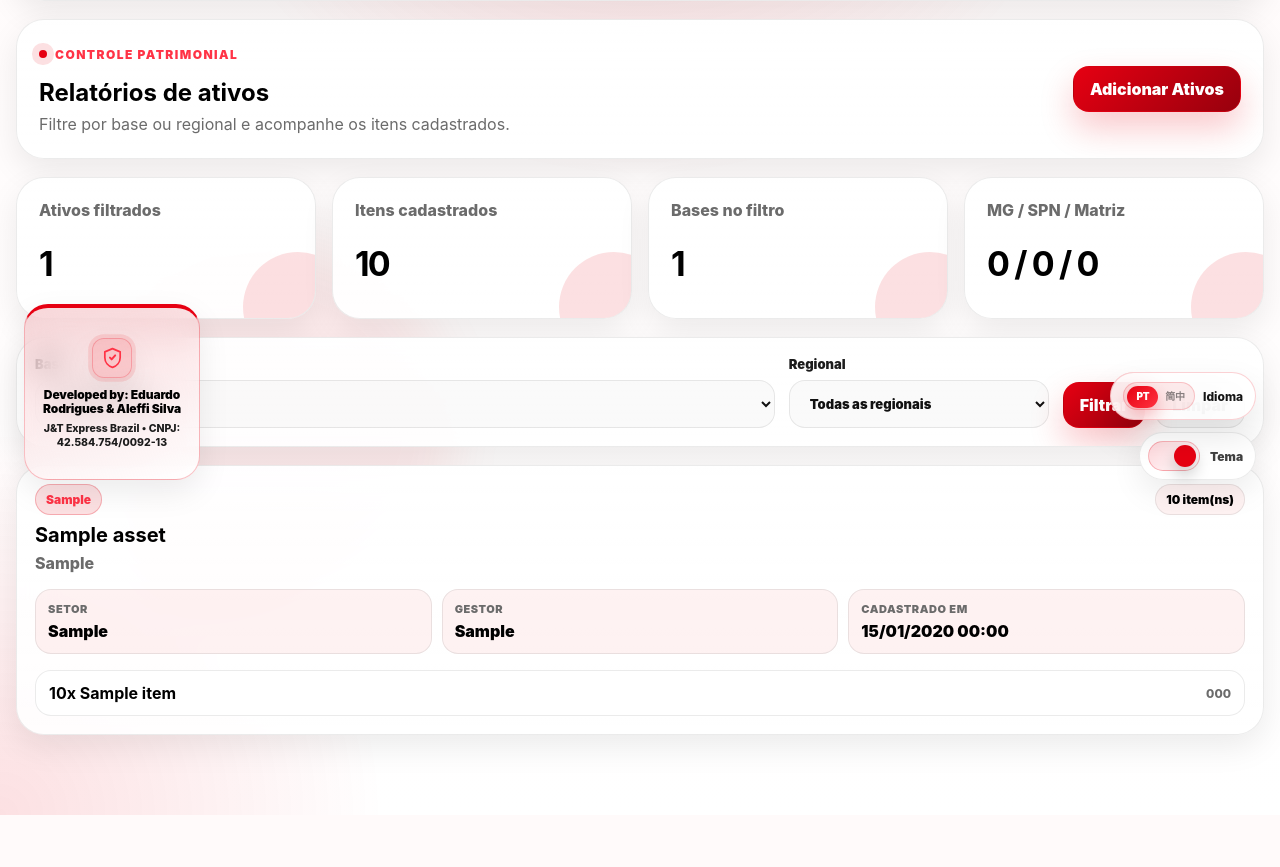
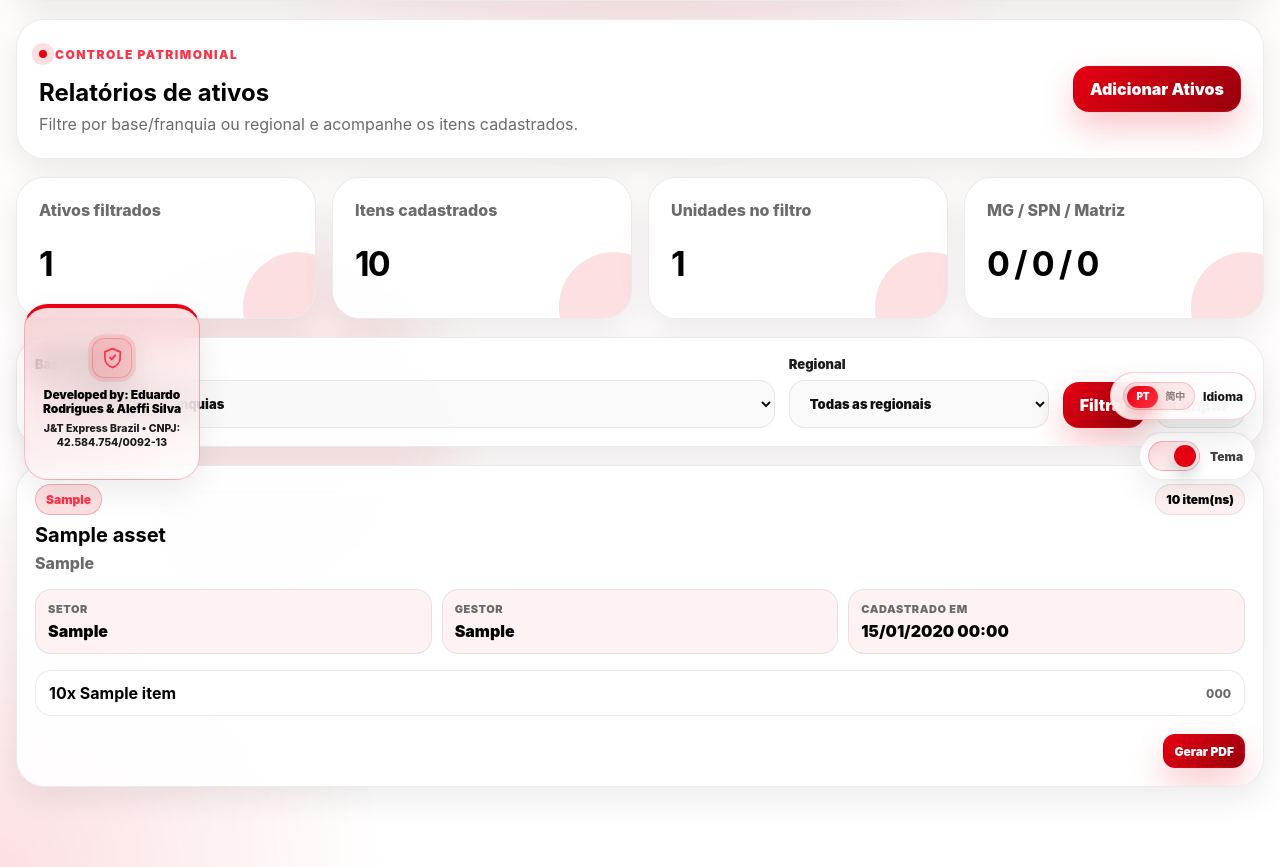
Before and after one commit to DuduSouza10/jt-portal-insumos, a Flask app: page /admin/assets in a window 1280 px wide; the page is wider, and only the part inside the window is pictured. Shown: the part 302-1169 px from the top of that part. Before the commit the page ends 1117 px from the top of that part, so only its background shows below. Run offline with Flask 3, Linux system fonts and the light colour scheme; a user stored in the database is signed in; data comes from the database, SQL or seed files in the repository; tables that the repository leaves empty hold one stand-in row (values such as "Sample post").

Commit message:
Update Management and PDF

```diff
--- a/app.py
+++ b/app.py
@@ -656,6 +656,12 @@ def list_assets(base: str = "", regional: str = "") -> list[AssetRecord]:
         return [asset for row in rows if (asset := row_to_asset(row, conn=conn)) is not None]
 
 
+def get_asset(asset_id: int) -> AssetRecord | None:
+    with db_connect() as conn:
+        row = conn.execute("SELECT * FROM assets WHERE id = ?", (int(asset_id),)).fetchone()
+        return row_to_asset(row, conn=conn)
+
+
 def normalize_asset_regional(value: str) -> str:
     normalized = (value or "").strip().upper()
     if normalized == "MATRIZ":
@@ -675,12 +681,18 @@ def asset_regional_for_base(base: str) -> str:
 
 
 def base_options_for_asset_regional(regional: str = "") -> list[str]:
+    """Opções de unidade para Gestão de Ativos.
+
+    Diferente do cadastro de usuários, a gestão de ativos deve listar bases e
+    franquias. Mantemos o nome da função por compatibilidade com o restante do
+    código, mas a origem correta aqui é BASE_FRANCHISE_OPTIONS.
+    """
     normalized = normalize_asset_regional(regional)
     if not normalized:
-        return BASE_UNIT_OPTIONS
+        return BASE_FRANCHISE_OPTIONS
     if normalized == "Matriz":
         return []
-    return [unit for unit in BASE_UNIT_OPTIONS if asset_regional_for_base(unit) == normalized]
+    return [unit for unit in BASE_FRANCHISE_OPTIONS if asset_regional_for_base(unit) == normalized]
 
 
 def init_db() -> None:
@@ -1118,6 +1130,7 @@ def inject_globals():
         "base_franchise_options": BASE_FRANCHISE_OPTIONS,
         "base_unit_options": BASE_UNIT_OPTIONS,
         "franchise_unit_options": FRANCHISE_UNIT_OPTIONS,
+        "asset_unit_options": BASE_FRANCHISE_OPTIONS,
         "admin_organization_options": ADMIN_ORGANIZATION_OPTIONS,
         "asset_regional_options": ASSET_REGIONAL_OPTIONS,
         "asset_regional_for_base": asset_regional_for_base,
@@ -2037,6 +2050,174 @@ def build_request_pdf(supply_request: SupplyRequest, viewer: User) -> BytesIO:
         canvas.setFillColor(colors.HexColor("#777777"))
         canvas.drawString(16 * mm, 9 * mm, "J&T Express Brazil • CNPJ: 42.584.754/0092-13")
         canvas.drawRightString(width - 16 * mm, 9 * mm, f"Página {document.page}")
+        canvas.restoreState()
+
+    doc.build(story, onFirstPage=footer, onLaterPages=footer)
+    buffer.seek(0)
+    return buffer
+
+
+def build_asset_pdf(asset: AssetRecord, viewer: User) -> BytesIO:
+    buffer = BytesIO()
+    doc = SimpleDocTemplate(
+        buffer,
+        pagesize=A4,
+        leftMargin=15 * mm,
+        rightMargin=15 * mm,
+        topMargin=14 * mm,
+        bottomMargin=18 * mm,
+    )
+    styles = getSampleStyleSheet()
+    styles.add(ParagraphStyle(name="AssetTitle", fontName="Helvetica-Bold", fontSize=20, leading=24, textColor=colors.HexColor("#111111"), spaceAfter=2))
+    styles.add(ParagraphStyle(name="AssetSubtitle", fontName="Helvetica", fontSize=8.7, leading=11.5, textColor=colors.HexColor("#666666")))
+    styles.add(ParagraphStyle(name="AssetLabel", fontName="Helvetica-Bold", fontSize=7.2, leading=8.6, textColor=colors.HexColor("#e60012"), uppercase=True))
+    styles.add(ParagraphStyle(name="AssetValue", fontName="Helvetica-Bold", fontSize=9.4, leading=12, textColor=colors.HexColor("#141414")))
+    styles.add(ParagraphStyle(name="AssetCell", fontName="Helvetica", fontSize=8.6, leading=11.2, textColor=colors.HexColor("#252525")))
+    styles.add(ParagraphStyle(name="AssetCellBold", fontName="Helvetica-Bold", fontSize=8.6, leading=11.2, textColor=colors.HexColor("#111111")))
+    styles.add(ParagraphStyle(name="AssetSmall", fontName="Helvetica", fontSize=7.5, leading=9.6, textColor=colors.HexColor("#777777")))
+    styles.add(ParagraphStyle(name="AssetSection", fontName="Helvetica-Bold", fontSize=12, leading=14.5, textColor=colors.HexColor("#111111"), spaceBefore=2, spaceAfter=6))
+
+    story: list[Any] = []
+
+    logo_path = BASE_DIR / "static" / "img" / "logo-jt-red.svg"
+    try:
+        drawing = svg2rlg(str(logo_path))
+        if drawing is None or not drawing.width:
+            raise ValueError("Logo SVG invalida")
+        scale = (38 * mm) / drawing.width
+        drawing.width *= scale
+        drawing.height *= scale
+        drawing.scale(scale, scale)
+        logo_cell: Any = drawing
+    except Exception:
+        logo_cell = Paragraph("J&amp;T EXPRESS", ParagraphStyle(name="AssetFallbackLogo", fontName="Helvetica-Bold", fontSize=15, textColor=colors.HexColor("#e60012")))
+
+    total_quantity = sum(max(0, int(item.quantity or 0)) for item in asset.items)
+    total_lines = len(asset.items)
+    created_by = get_user(asset.created_by_id) if asset.created_by_id else None
+    created_by_name = created_by.responsible_name if created_by else "Portal de Insumos"
+    generated_at = datetime.now().strftime("%d/%m/%Y %H:%M")
+
+    header = Table(
+        [[
+            logo_cell,
+            Paragraph(f"Ficha de Ativo #{asset.id}", styles["AssetTitle"]),
+            Paragraph(f"<b>Gerado em</b><br/>{generated_at}<br/><font color='#777777'>Portal de Insumos J&amp;T Express</font>", styles["AssetCell"]),
+        ]],
+        colWidths=[43 * mm, 82 * mm, 55 * mm],
+    )
+    header.setStyle(TableStyle([
+        ("VALIGN", (0, 0), (-1, -1), "MIDDLE"),
+        ("BOX", (0, 0), (-1, -1), 0.9, colors.HexColor("#eeeeee")),
+        ("LINEBELOW", (0, 0), (-1, -1), 2.2, colors.HexColor("#e60012")),
+        ("BACKGROUND", (0, 0), (-1, -1), colors.white),
+        ("LEFTPADDING", (0, 0), (-1, -1), 8),
+        ("RIGHTPADDING", (0, 0), (-1, -1), 8),
+        ("TOPPADDING", (0, 0), (-1, -1), 9),
+        ("BOTTOMPADDING", (0, 0), (-1, -1), 9),
+    ]))
+    story.append(header)
+    story.append(Spacer(1, 5 * mm))
+    story.append(Paragraph("Documento patrimonial gerado automaticamente para controle interno de ativos vinculados a bases e franquias.", styles["AssetSubtitle"]))
+    story.append(Spacer(1, 7 * mm))
+
+    def label_cell(text: str) -> Paragraph:
+        return Paragraph(pdf_clean_text(text), styles["AssetLabel"])
+
+    def value_cell(value: Any) -> Paragraph:
+        return Paragraph(pdf_clean_text(value), styles["AssetValue"])
+
+    info_data = [
+        [label_cell("ATIVO"), label_cell("BASE / FRANQUIA"), label_cell("REGIONAL")],
+        [value_cell(asset.name), value_cell(asset.base), value_cell(asset.regional)],
+        [label_cell("SETOR"), label_cell("GESTOR RESPONSAVEL"), label_cell("CADASTRADO POR")],
+        [value_cell(asset.sector), value_cell(asset.manager), value_cell(created_by_name)],
+        [label_cell("DATA DO CADASTRO"), label_cell("TOTAL DE ITENS"), label_cell("LINHAS DE ITENS")],
+        [value_cell(asset.created_at.strftime("%d/%m/%Y %H:%M")), value_cell(str(total_quantity)), value_cell(str(total_lines))],
+    ]
+    info_table = Table(info_data, colWidths=[60 * mm, 60 * mm, 60 * mm])
+    info_table.setStyle(TableStyle([
+        ("BACKGROUND", (0, 0), (-1, -1), colors.HexColor("#fcfcfc")),
+        ("BACKGROUND", (0, 0), (-1, 0), colors.HexColor("#fff1f2")),
+        ("BACKGROUND", (0, 2), (-1, 2), colors.HexColor("#fff1f2")),
+        ("BACKGROUND", (0, 4), (-1, 4), colors.HexColor("#fff1f2")),
+        ("BOX", (0, 0), (-1, -1), 0.8, colors.HexColor("#e6e6e6")),
+        ("INNERGRID", (0, 0), (-1, -1), 0.45, colors.HexColor("#e9e9e9")),
+        ("LEFTPADDING", (0, 0), (-1, -1), 8),
+        ("RIGHTPADDING", (0, 0), (-1, -1), 8),
+        ("TOPPADDING", (0, 0), (-1, -1), 6.2),
+        ("BOTTOMPADDING", (0, 0), (-1, -1), 6.2),
+        ("VALIGN", (0, 0), (-1, -1), "TOP"),
+    ]))
+    story.append(info_table)
+    story.append(Spacer(1, 8 * mm))
+
+    story.append(Paragraph("Itens vinculados ao ativo", styles["AssetSection"]))
+    item_rows: list[list[Any]] = [[
+        Paragraph("#", styles["AssetCellBold"]),
+        Paragraph("Item", styles["AssetCellBold"]),
+        Paragraph("Quantidade", styles["AssetCellBold"]),
+        Paragraph("Patrimonio / Serie", styles["AssetCellBold"]),
+    ]]
+    for index, item in enumerate(asset.items, start=1):
+        product = get_product(item.product_id) if item.product_id else None
+        unit = product.unit_measure if product and product.unit_measure else "un"
+        quantity_text = f"{item.quantity} {unit}"
+        item_rows.append([
+            Paragraph(str(index), styles["AssetCellBold"]),
+            Paragraph(pdf_clean_text(item.item_name), styles["AssetCell"]),
+            Paragraph(pdf_clean_text(quantity_text), styles["AssetCellBold"]),
+            Paragraph(pdf_clean_text(item.serial_number or "Sem patrimonio/serie"), styles["AssetCell"]),
+        ])
+    if len(item_rows) == 1:
+        item_rows.append(["", Paragraph("Nenhum item cadastrado.", styles["AssetCell"]), "", ""])
+
+    items_table = Table(item_rows, colWidths=[13 * mm, 87 * mm, 29 * mm, 51 * mm], repeatRows=1)
+    item_styles = [
+        ("BACKGROUND", (0, 0), (-1, 0), colors.HexColor("#e60012")),
+        ("TEXTCOLOR", (0, 0), (-1, 0), colors.white),
+        ("BOX", (0, 0), (-1, -1), 0.8, colors.HexColor("#dddddd")),
+        ("INNERGRID", (0, 0), (-1, -1), 0.45, colors.HexColor("#e8e8e8")),
+        ("LEFTPADDING", (0, 0), (-1, -1), 7),
+        ("RIGHTPADDING", (0, 0), (-1, -1), 7),
+        ("TOPPADDING", (0, 0), (-1, -1), 7),
+        ("BOTTOMPADDING", (0, 0), (-1, -1), 7),
+        ("VALIGN", (0, 0), (-1, -1), "TOP"),
+        ("ALIGN", (0, 1), (0, -1), "CENTER"),
+        ("ALIGN", (2, 1), (2, -1), "CENTER"),
+    ]
+    for row_index in range(1, len(item_rows), 2):
+        item_styles.append(("BACKGROUND", (0, row_index), (-1, row_index), colors.HexColor("#fbfbfb")))
+    items_table.setStyle(TableStyle(item_styles))
+    story.append(items_table)
+    story.append(Spacer(1, 10 * mm))
+
+    signature_table = Table(
+        [[
+            Paragraph("Responsavel pela unidade", styles["AssetSmall"]),
+            Paragraph("Conferencia administrativa", styles["AssetSmall"]),
+        ], [
+            Paragraph("__________________________________________", styles["AssetCell"]),
+            Paragraph("__________________________________________", styles["AssetCell"]),
+        ]],
+        colWidths=[87 * mm, 87 * mm],
+    )
+    signature_table.setStyle(TableStyle([
+        ("ALIGN", (0, 0), (-1, -1), "CENTER"),
+        ("TOPPADDING", (0, 0), (-1, -1), 3),
+        ("BOTTOMPADDING", (0, 0), (-1, -1), 3),
+    ]))
+    story.append(signature_table)
+
+    def footer(canvas, document):
+        canvas.saveState()
+        canvas.setStrokeColor(colors.HexColor("#e60012"))
+        canvas.setLineWidth(0.6)
+        canvas.line(15 * mm, 13 * mm, A4[0] - 15 * mm, 13 * mm)
+        canvas.setFillColor(colors.HexColor("#777777"))
+        canvas.setFont("Helvetica", 7.5)
+        canvas.drawString(15 * mm, 8.7 * mm, f"Ativo #{asset.id} - {pdf_clean_text(asset.base)}")
+        canvas.drawRightString(A4[0] - 15 * mm, 8.7 * mm, f"Pagina {document.page}")
         canvas.restoreState()
 
     doc.build(story, onFirstPage=footer, onLaterPages=footer)
@@ -2824,6 +3005,28 @@ def request_pdf(request_id: int):
     return send_file(buffer, mimetype="application/pdf", as_attachment=True, download_name=filename)
 
 
+@app.get("/admin/assets/<int:asset_id>/pdf")
+@admin_required
+@page_access_required("admin_stock")
+def asset_pdf(asset_id: int):
+    viewer = require_current_user()
+    asset = get_asset(asset_id)
+    if asset is None:
+        abort(404)
+
+    unit_name = asset.base.replace(";", " ")
+    filename = f"ativo_{asset.id}_{safe_filename(unit_name)}.pdf"
+    buffer = build_asset_pdf(asset, viewer)
+    store_generated_file(
+        storage_key("pdfs", "ativos", str(asset.id), filename),
+        buffer,
+        "application/pdf",
+        {"asset_id": str(asset.id), "unit": unit_name, "regional": asset.regional},
+    )
+    buffer.seek(0)
+    return send_file(buffer, mimetype="application/pdf", as_attachment=True, download_name=filename)
+
+
 # ---------- Admin ----------
 
 @app.route("/admin")
@@ -3344,7 +3547,7 @@ def admin_assets():
     selected_base = request.args.get("base", "").strip()
     selected_regional = normalize_asset_regional(request.args.get("regional", ""))
     filtered_base_options = base_options_for_asset_regional(selected_regional)
-    if selected_base and (selected_base not in BASE_UNIT_OPTION_SET or selected_base not in filtered_base_options):
+    if selected_base and (selected_base not in BASE_FRANCHISE_OPTION_SET or selected_base not in filtered_base_options):
         selected_base = ""
 
     assets = list_assets(base=selected_base, regional=selected_regional)
@@ -3401,16 +3604,16 @@ def admin_asset_new():
         item_rows.append((item_name[:180], serial_number[:120]))
 
     if not name or not base or not regional or not sector or not manager:
-        flash("Preencha nome, base, regional, setor e gestor para adicionar o ativo.", "warning")
+        flash("Preencha nome, base/franquia, regional, setor e gestor para adicionar o ativo.", "warning")
         return redirect(url_for("admin_assets"))
-    if base not in BASE_UNIT_OPTION_SET:
-        flash("Selecione uma base válida para o ativo.", "warning")
+    if base not in BASE_FRANCHISE_OPTION_SET:
+        flash("Selecione uma base ou franquia válida para o ativo.", "warning")
         return redirect(url_for("admin_assets"))
     if regional not in ASSET_REGIONAL_OPTION_SET:
         flash("Selecione uma regional válida para o ativo.", "warning")
         return redirect(url_for("admin_assets"))
     if asset_regional_for_base(base) != regional:
-        flash("A base selecionada não pertence à regional informada.", "warning")
+        flash("A base/franquia selecionada não pertence à regional informada.", "warning")
         return redirect(url_for("admin_assets", regional=regional))
     if not item_rows:
         flash("Adicione pelo menos um item ao ativo.", "warning")
@@ -3481,16 +3684,16 @@ def admin_asset_new_with_stock():
         redirect_args["base"] = base
 
     if not name or not regional or not sector or not manager or (regional != "Matriz" and not base):
-        flash("Preencha nome, base, regional, setor e gestor para adicionar o ativo.", "warning")
+        flash("Preencha nome, base/franquia, regional, setor e gestor para adicionar o ativo.", "warning")
         return redirect(url_for("admin_assets"))
     if not regional:
         flash("Selecione uma regional valida para o ativo.", "warning")
         return redirect(url_for("admin_assets"))
-    if regional != "Matriz" and base not in BASE_UNIT_OPTION_SET:
-        flash("Selecione uma base valida para o ativo.", "warning")
+    if regional != "Matriz" and base not in BASE_FRANCHISE_OPTION_SET:
+        flash("Selecione uma base ou franquia valida para o ativo.", "warning")
         return redirect(url_for("admin_assets", regional=regional))
     if regional != "Matriz" and asset_regional_for_base(base) != regional:
-        flash("A base selecionada nao pertence a regional informada.", "warning")
+        flash("A base/franquia selecionada nao pertence a regional informada.", "warning")
         return redirect(url_for("admin_assets", regional=regional))
     if missing_product:
         flash("Selecione cada item pela lista de produtos do portal.", "warning")
--- a/static/css/styles.css
+++ b/static/css/styles.css
@@ -4104,3 +4104,15 @@ body.asset-modal-open .asset-modal * {
     z-index: auto !important;
   }
 }
+
+
+/* v57 - PDF de ativos e bases/franquias na gestão patrimonial. */
+.asset-card-actions {
+  display: flex;
+  justify-content: flex-end;
+  gap: 10px;
+  padding-top: 2px;
+}
+.asset-card-actions .btn {
+  min-height: 34px;
+}
--- a/static/js/i18n.js
+++ b/static/js/i18n.js
@@ -63,6 +63,11 @@
   "Unidade / Franquia": "单位 / 加盟店",
   "Tipo de acesso": "存取类型",
   "Base": "基地",
+  "Base/Franquia": "基地/加盟店",
+  "Todas as bases/franquias": "所有基地/加盟店",
+  "Unidades no filtro": "筛选中的单位",
+  "Gerar PDF": "生成 PDF",
+  "Filtre por base/franquia ou regional e acompanhe os itens cadastrados.": "按基地/加盟店或区域筛选并查看已登记项目。",
   "Franquia": "加盟店",
   "Crie uma senha": "建立密码",
   "Crie uma senha segura": "建立安全密码",
--- a/templates/admin/assets.html
+++ b/templates/admin/assets.html
@@ -7,7 +7,7 @@
   <div>
     <span class="eyebrow">Controle patrimonial</span>
     <h2>Relatórios de ativos</h2>
-    <p>Filtre por base ou regional e acompanhe os itens cadastrados.</p>
+    <p>Filtre por base/franquia ou regional e acompanhe os itens cadastrados.</p>
   </div>
   <button class="btn primary" type="button" data-open-asset-modal>Adicionar Ativos</button>
 </section>
@@ -22,7 +22,7 @@
     <strong>{{ totals["items"] }}</strong>
   </article>
   <article class="stat-card card">
-    <span>Bases no filtro</span>
+    <span>Unidades no filtro</span>
     <strong>{{ totals.bases }}</strong>
   </article>
   <article class="stat-card card">
@@ -34,10 +34,10 @@
 <section class="card asset-filter-card">
   <form class="asset-filter-form" method="get" action="{{ url_for('admin_assets') }}">
     <label>
-      Base
+      Base/Franquia
       <select name="base" id="assetFilterBase">
-        <option value="">Todas as bases</option>
-        {% for unit in base_unit_options %}
+        <option value="">Todas as bases/franquias</option>
+        {% for unit in asset_unit_options %}
           <option value="{{ unit }}" data-asset-regional="{{ asset_regional_for_base(unit) }}" {% if selected_base == unit %}selected{% endif %}>{{ unit }}</option>
         {% endfor %}
         <option value="" disabled data-empty-base-option hidden>Sem Dados</option>
@@ -83,6 +83,9 @@
         </div>
       {% endfor %}
     </div>
+    <div class="asset-card-actions">
+      <a class="btn tiny primary" href="{{ url_for('asset_pdf', asset_id=asset.id) }}">Gerar PDF</a>
+    </div>
   </article>
   {% else %}
   <div class="empty-state card">Nenhum ativo cadastrado para este filtro.</div>
@@ -108,10 +111,10 @@
           <input name="name" required placeholder="Ex.: Kit operacional">
         </label>
         <label>
-          Base
+          Base/Franquia
           <select name="base" id="assetModalBase" required data-required-when-base="true">
-            <option value="" selected disabled>Selecione a base</option>
-            {% for unit in base_unit_options %}
+            <option value="" selected disabled>Selecione a base/franquia</option>
+            {% for unit in asset_unit_options %}
               <option value="{{ unit }}" data-asset-regional="{{ asset_regional_for_base(unit) }}">{{ unit }}</option>
             {% endfor %}
             <option value="" disabled data-empty-base-option hidden>Sem Dados</option>
```
